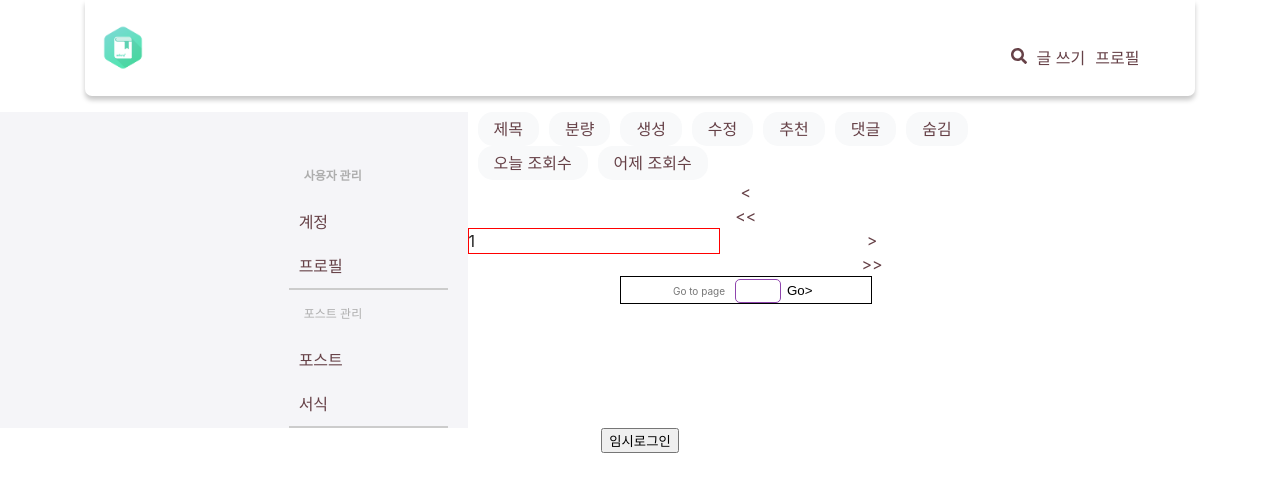
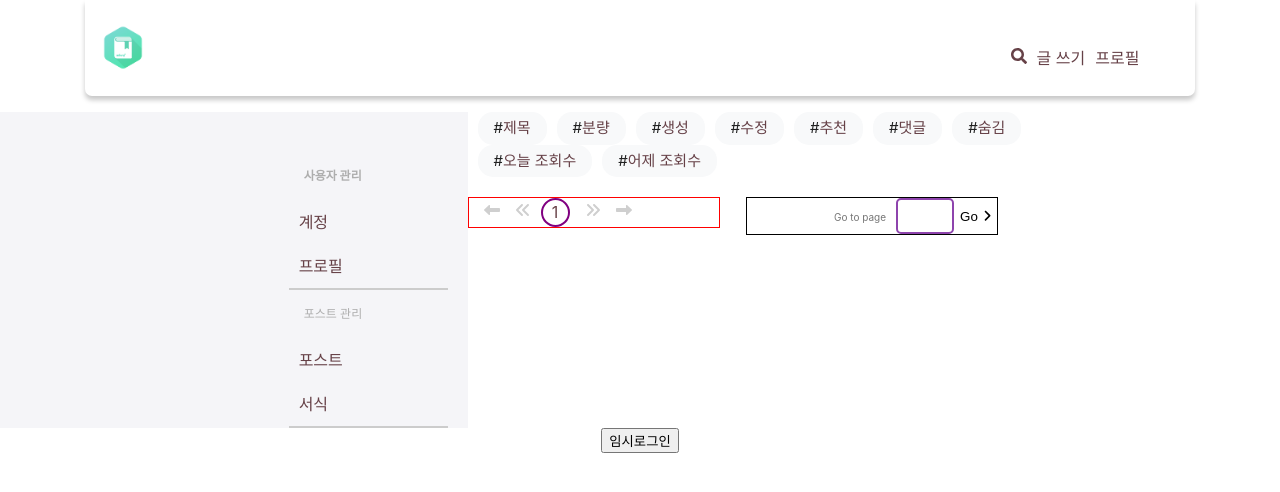
Before and after one commit to SuHuenPyo/blog, a React (Create React App) app in the folder frontend/miary/: page /management in a window 1280 px wide. Shown: the top 492 px of the page. Built offline with nearby package versions, Linux system fonts and the light colour scheme.

Commit message:
MIARY-39 [Front]관리 (포스트)컨텍트 영역 디자인 수정

```diff
--- a/frontend/miary/package.json
+++ b/frontend/miary/package.json
@@ -4,6 +4,7 @@
   "private": true,
   "dependencies": {
     "@fortawesome/fontawesome-svg-core": "^6.1.1",
+    "@fortawesome/free-regular-svg-icons": "^6.1.1",
     "@fortawesome/free-solid-svg-icons": "^6.1.1",
     "@fortawesome/react-fontawesome": "^0.2.0",
     "@testing-library/jest-dom": "^5.16.4",
--- a/frontend/miary/src/assets/css/Management.module.css
+++ b/frontend/miary/src/assets/css/Management.module.css
@@ -2,6 +2,7 @@
     width: 80%;
     max-width: 80%;
     display: flex;
+    height: 100%;
 }
 
 .Leftside {
@@ -11,9 +12,11 @@
     max-width: 50%;
     padding-top: 40px;
     padding-left: 70px;
+    height: 100%;
 }
 
 .Accountside {
     width: 70%;
     max-width: 70%;
+    height: 100%;
 }
--- a/frontend/miary/src/assets/css/Post.module.css
+++ b/frontend/miary/src/assets/css/Post.module.css
@@ -1,5 +1,9 @@
 .Postfull {
     float: left;
+}
+
+.Post2 {
+    min-width: 450px;
 }
 
 .Title {
@@ -8,6 +12,7 @@
     margin-left: 10px;
     padding: 5px 16px;
     border-radius: 15px;
+    font-size: 15px;
 }
 
 .Quantity {
@@ -16,6 +21,7 @@
     margin-left: 10px;
     padding: 5px 16px;
     border-radius: 15px;
+    font-size: 15px;
 }
 
 .Produce {
@@ -24,6 +30,7 @@
     margin-left: 10px;
     padding: 5px 16px;
     border-radius: 15px;
+    font-size: 15px;
 }
 
 .Revise {
@@ -32,6 +39,7 @@
     margin-left: 10px;
     padding: 5px 16px;
     border-radius: 15px;
+    font-size: 15px;
 }
 
 .Recommend {
@@ -40,6 +48,7 @@
     margin-left: 10px;
     padding: 5px 16px;
     border-radius: 15px;
+    font-size: 15px;
 }
 
 .Comment {
@@ -48,6 +57,7 @@
     margin-left: 10px;
     padding: 5px 16px;
     border-radius: 15px;
+    font-size: 15px;
 }
 
 .hiding {
@@ -56,6 +66,7 @@
     margin-left: 10px;
     padding: 5px 16px;
     border-radius: 15px;
+    font-size: 15px;
 }
 
 .Tviews {
@@ -64,6 +75,7 @@
     margin-left: 10px;
     padding: 5px 16px;
     border-radius: 15px;
+    font-size: 15px;
 }
 
 .Yviews {
@@ -72,26 +84,78 @@
     margin-left: 10px;
     padding: 5px 16px;
     border-radius: 15px;
+    font-size: 15px;
 }
+
+/* 이전,다음 페이지 */
 
 .Pagenumber {
     width: 100%;
     float: left;
 }
 
+.Nextpage {
+    float: left;
+}
+
+.Nextpage1 {
+    float: left;
+}
+
+.Nextpage2 {
+    width: 25px;
+    height: 25px;
+    float: left;
+    border: 2px solid purple;
+    border-radius: 50%;
+    text-align: center;
+    margin-left: 10px;
+}
+
+.Nextpage3 {
+    float: left;
+}
+
+.Nextpage4 {
+    float: left;
+}
+
 .Page {
     width: 45%;
     max-width: 45%;
-    border: 1px solid red;
     text-align: left;
     float: left;
+    border: 1px solid red;
+    margin-top: 20px;
+}
+
+.Faleft {
+    color: #cfcfcf;
+    margin-left: 15px;
+}
+
+.Faanglesleft {
+    color: #cfcfcf;
+    margin-left: 15px;
+}
+
+.Faright {
+    color: #cfcfcf;
+    margin-left: 15px;
+}
+
+.Faanglesright {
+    color: #cfcfcf;
+    margin-left: 15px;
 }
 
 .Gopage {
+    text-align: right;
     width: 45%;
     max-width: 45%;
     border: 1px solid black;
     display: inline-block;
+    margin-top: 20px;
 }
 
 .Gopage1 {
@@ -101,12 +165,19 @@
 }
 
 .Page2 {
-    border: 1px solid #8e44ad;
+    border: 2px solid #8e44ad;
     border-radius: 5px;
-    height: 20px;
+    width: 50px;
+    height: 30px;
 }
 
 .Gobutton {
     background-color: white;
     border: none;
+
 }
+
+.Faangleright {
+    margin-left: 5px;
+
+}
--- a/frontend/miary/src/components/Management/Post.js
+++ b/frontend/miary/src/components/Management/Post.js
@@ -1,70 +1,79 @@
 import React from 'react'
 import Style from '../../assets/css/Post.module.css'
+import { FontAwesomeIcon } from '@fortawesome/react-fontawesome'
+import { faLeftLong } from '@fortawesome/free-solid-svg-icons/faLeftLong'
+import { faRightLong } from '@fortawesome/free-solid-svg-icons/faRightLong'
+import { faAnglesLeft } from '@fortawesome/free-solid-svg-icons/faAnglesLeft'
+import { faAnglesRight } from '@fortawesome/free-solid-svg-icons/faAnglesRight'
+import { faAngleRight } from '@fortawesome/free-solid-svg-icons/faAngleRight'
 
 export const Post = () => {
   return (
     <div className={Style.Postfull}>
         <div className={Style.Post2}>
-            <div className={Style.Title}>
+            <div className={Style.Title}>#
                 <a href="/">제목</a>
             </div>
-            <div className={Style.Quantity}>
+            <div className={Style.Quantity}>#
                 <a href="/">분량</a>
             </div>
-            <div className={Style.Produce}>
+            <div className={Style.Produce}>#
                 <a href="/">생성</a>
             </div>
-            <div className={Style.Revise}>
+            <div className={Style.Revise}>#
                 <a href="/">수정</a>
             </div>
-            <div className={Style.Recommend}>
+            <div className={Style.Recommend}>#
                 <a href="/">추천</a>
             </div>
-            <div className={Style.Comment}>
+            <div className={Style.Comment}>#
                 <a href="/">댓글</a>
             </div>
-            <div className={Style.hiding}>
+            <div className={Style.hiding}>#
                 <a href="/">숨김</a>
             </div>
-            <div className={Style.Tviews}>
+            <div className={Style.Tviews}>#
                 <a href="/">오늘 조회수</a>
             </div>
-            <div className={Style.Yviews}>
+            <div className={Style.Yviews}>#
                 <a href="/">어제 조회수</a>
             </div>
         </div>
         <nav className={Style.Pagenumber}>
-            <div>
-                <div>
+            <div className={Style.Page}>
+                <div className={Style.Nextpage}>
                     <a href="/">
-                        &lt;
-                        {/* 임시 */}
+                        <FontAwesomeIcon icon={faLeftLong} className={Style.Faleft} />
                     </a>
                 </div>
-                <div>
+                <div className={Style.Nextpage1}>
                     <a href="/">
-                        &lt;&lt;
-                        {/* 임시 */}
+                        <FontAwesomeIcon icon={faAnglesLeft} className={Style.Faanglesleft} />
                     </a>
                 </div>
-                <div className={Style.Page}>1</div>
-                <div>
+                <div className={Style.Nextpage2}>
                     <a href="/">
-                        &gt;
-                        {/* 임시 */}
+                        1
                     </a>
                 </div>
-                <div>
+                <div className={Style.Nextpage3}>
                     <a href="/">
-                        &gt;&gt;
-                        {/* 임시 */}
+                        <FontAwesomeIcon icon={faAnglesRight} className={Style.Faright} />
+                    </a>
+                </div>
+                <div className={Style.Nextpage4}>
+                    <a href="/">
+                        <FontAwesomeIcon icon={faRightLong} className={Style.Faanglesright} />
                     </a>
                 </div>
             </div>
             <div className={Style.Gopage}>
                 <span className={Style.Gopage1}>Go to page</span>
                 <input className={Style.Page2} type="number" min="1" max="1"></input>
-                <button className={Style.Gobutton}>Go&gt;</button>
+                <button className={Style.Gobutton}>
+                    Go
+                    <FontAwesomeIcon icon={faAngleRight} className={Style.Faangleright} />
+                </button>
             </div>
         </nav>
     </div>
```
Also changed, not shown: 1 other file (tests, documents, lock files or other folders).
